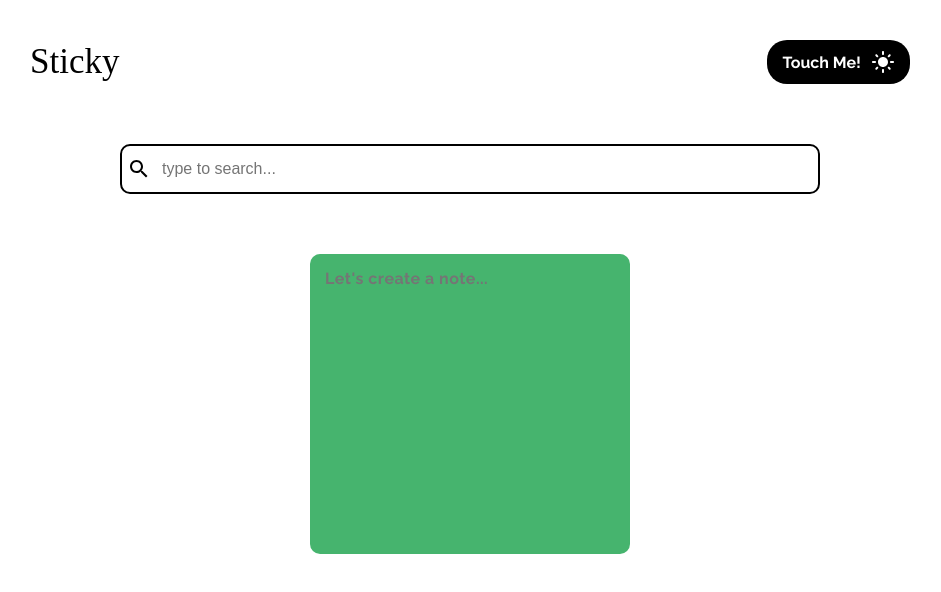
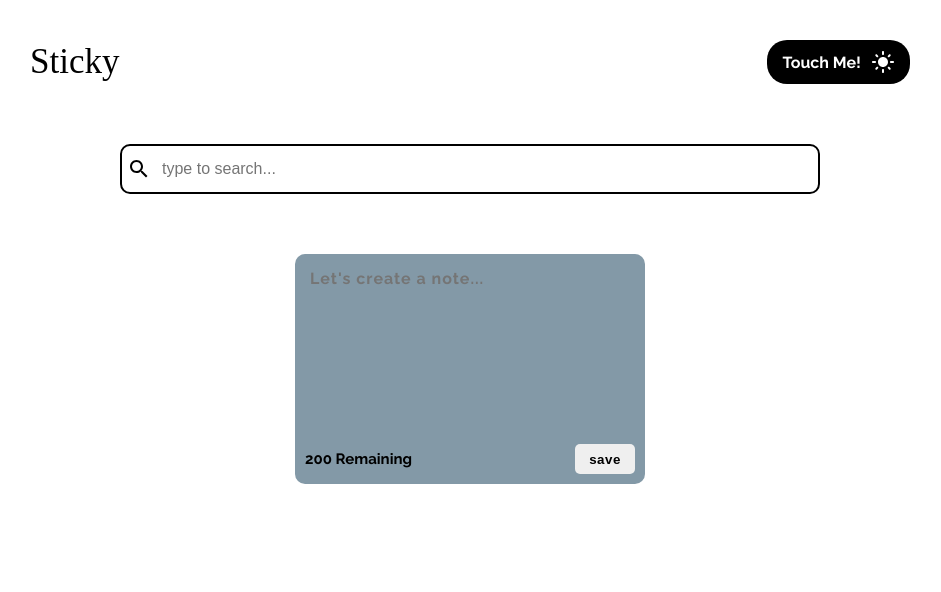
Before and after one commit to Deevyn9/Stickynotes, a React (Create React App) app: page / in a window 1280 px wide. Shown: the top 592 px of the page, without its empty margins (170-1111 px from the left). Built offline with nearby package versions, Linux system fonts and the light colour scheme; a web font is replaced by a local one.

Commit message:
adding a character counter and a save button

```diff
--- a/src/components/Cards.js
+++ b/src/components/Cards.js
@@ -12,7 +12,15 @@ const Cards = () => {
           placeholder="Let's create a note..."
           maxLength={200}
         ></textarea>
-        {/* <input type="text" placeholder="Let's create a note..." max={200} min={1}  /> */}
+
+        <div className="card__bottom">
+            <div className="count">
+                <p>200 Remaining</p>
+            </div>
+            <div className="save">
+                <button>save</button>
+            </div>
+        </div>
       </div>
     </div>
   );
--- a/src/index.css
+++ b/src/index.css
@@ -91,12 +91,15 @@ body {
 }
 
 .cards__container .card {
-  background-color: rgb(70, 180, 110);
+  background-color: rgb(131, 153, 167);
   border-radius: 10px;
   padding: 10px;
-  width: 320px;
-  height: 300px;
+  width: 350px;
+  height: 230px;
   align-self: center;
+  display: flex;
+  flex-direction: column;
+  justify-content: space-between;
 }
 
 .cards__container .card textarea {
@@ -110,7 +113,30 @@ body {
   font-size: 16px;
   font-family: inherit;
   font-weight: 700;
-  letter-spacing: .5px;
+  letter-spacing: 1px;
+  line-height: 20px;
+}
+
+.cards__container .card .card__bottom {
+  display: flex;
+  align-items: center;
+  justify-content: space-between;
+}
+
+.cards__container .card .card__bottom .count p {
+  font-size: 15px;
+  font-weight: 700;
+  color: black;
+}
+
+.cards__container .card .card__bottom .save button {
+    height: 30px;
+    width: 60px;
+    border-radius: 5px;
+    outline: none;
+    border: none;
+    font-weight: 700;
+    letter-spacing: .5px;
 }
 
 @media (max-width: 320px) {
```
